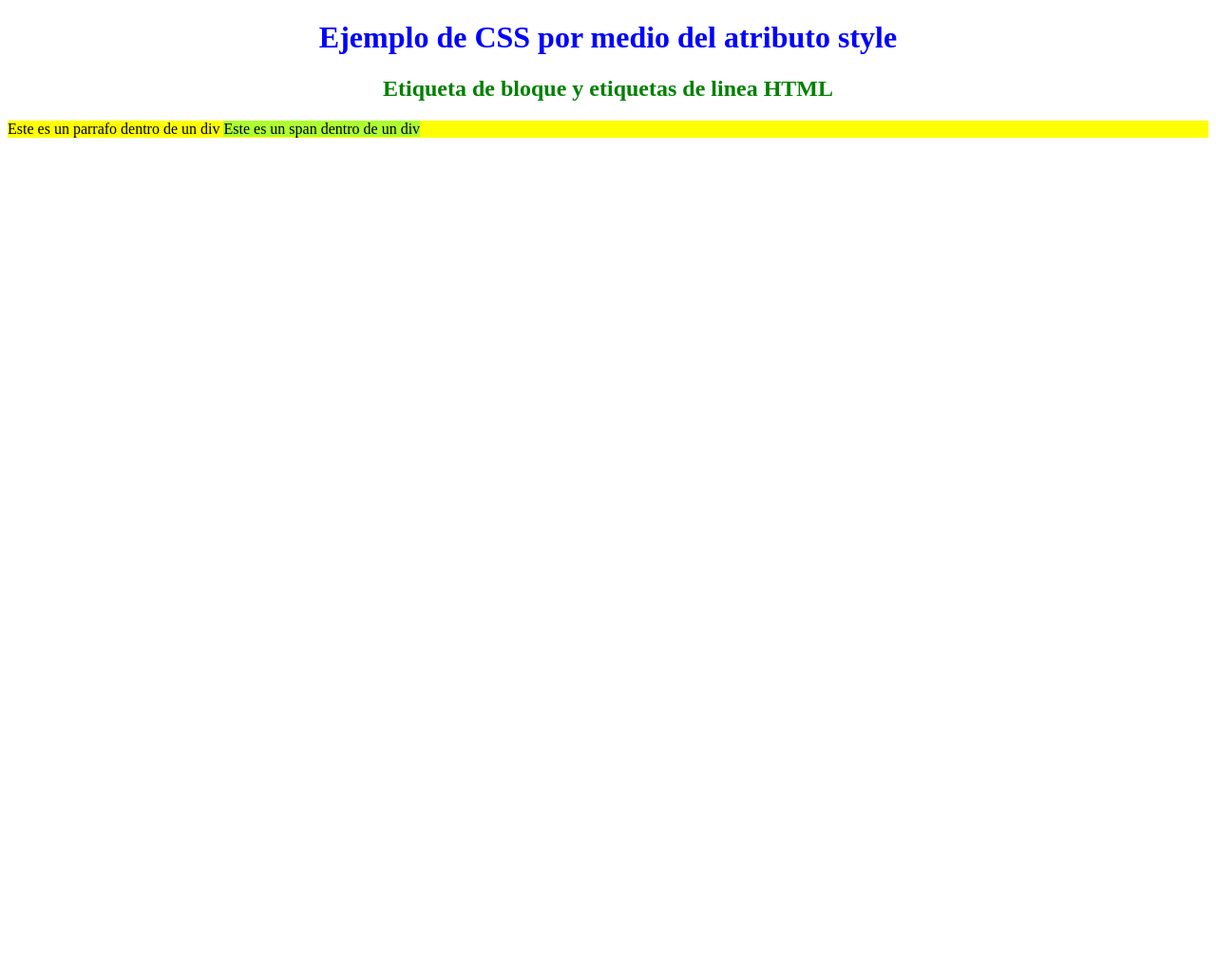
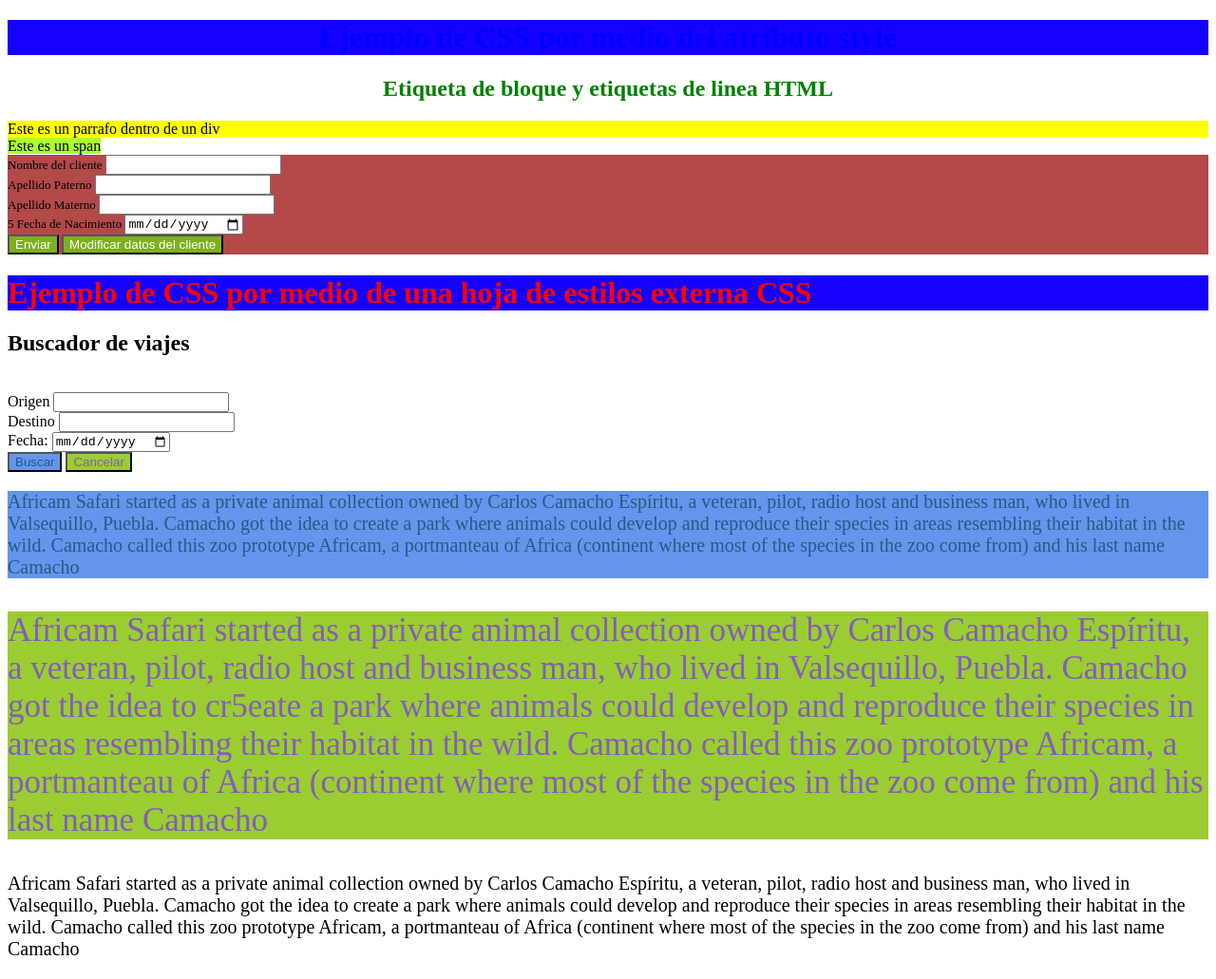
Before and after one commit to netnavi00/Clases-Frontend-fundamentals, a plain HTML site: page 02CSS/inde.html in a window 1280 px wide. Shown: the whole page at 95% size. Before the commit the page ends 800 px from the top, so only its background shows below. Drawn offline with Linux system fonts and the light colour scheme.

Commit message:
Ejercico clase 2 Frontend clases

```diff
--- /dev/null
+++ b/02CSS/css/style.css
@@ -0,0 +1,37 @@
+/*
+Regla CC consta de 2 partes:
+    Selector{
+        Declaración (son los aatributos que le damos a un elemento)
+        atributo: valor;
+    }
+*/
+
+h1{
+    color: rgb(255, 0, 0); /*Atributo color con valor blue*/
+    background-color: rgb(21, 0, 255); /*Atributo background-color con valor yellow*/
+}
+
+button{
+    background-color: rgba(85, 255, 0, 0.568);
+    color: rgb(255, 255, 255);
+}
+
+/* Otro tipo de selectores son las clases */
+
+.azul{
+    background-color: cornflowerblue;
+    color: rgb(35, 93, 130);
+}
+
+.verde{
+    background-color: yellowgreen;
+    color: rgb(132, 94, 186);
+}
+
+.text-20{
+    font-size: 20px;
+}
+
+.text-35{
+    font-size: 35px;
+}
--- a/02CSS/inde.html
+++ b/02CSS/inde.html
@@ -2,13 +2,86 @@
 <html>
     <header>
         <title>Ejemplo HTML y  CSS</title>
+        <link rel="stylesheet" href="css/style.css">
     </header>
     <body>
 
         <h1 style="color:blue; text-align:center;">Ejemplo de CSS por medio del atributo style</h1>
         <h2 style="color:green; text-align:center;">Etiqueta de bloque y etiquetas de linea HTML</h2>
-        <div style="background-color:yellow";>Este es un parrafo dentro de un div
-        <span style="background-color:greenyellow;"> Este es un span dentro de un div </span>
+        <div style="background-color:yellow";>Este es un parrafo dentro de un div </div>
+        <span style="background-color:greenyellow;"> Este es un span </span>
+
+        <div style="background-color:rgb(179, 73, 73);font-size: small;">
+            <label>Nombre del cliente</label>
+            <input type="text"></input>
+            <br>
+            <label>Apellido Paterno</label>
+            <input type="text"></input>
+            <br>
+            <label>Apellido Materno</label>
+            <input type="text"></input>
+            <br>5
+            <label>Fecha de Nacimiento</label>
+            <input type="date"></input>
+            <br>
+            <button type="button">Enviar</button>
+            <button type="button">Modificar datos del cliente</button>
+
         </div>
 
+        <h1>Ejemplo de CSS por medio de una hoja de estilos externa CSS</h1>
+
+        <div>
+            <h2> <label>Buscador de viajes</label> </h2>
+            <br>
+            <label>Origen</label>
+            <input type="text"></input>
+            <br>
+            <label>Destino</label>
+            <input type="text"></input>
+            <br>
+            <label>Fecha:</label>
+            <input type="date"></input>
+            <br>
+            <button class="azul">Buscar</button>
+            <button class="verde">Cancelar</button>
+
+        </div>
+
+        <p class="azul text-20"> Africam Safari started as a private animal collection
+                owned by Carlos Camacho Espíritu, a veteran, pilot,
+                radio host and business man, who lived in Valsequillo,
+                Puebla. Camacho got the idea to create a park where animals
+                could develop and reproduce their species in areas resembling
+                their habitat in the wild. Camacho called this zoo prototype
+                Africam, a portmanteau of Africa (continent where most of the
+                species in the zoo come from) and his last name Camacho
+        </p>
+
+        <p class="verde text-35">
+            Africam Safari started as a private animal collection
+                owned by Carlos Camacho Espíritu, a veteran, pilot,
+                radio host and business man, who lived in Valsequillo,
+                Puebla. Camacho got the idea to cr5eate a park where animals
+                could develop and reproduce their species in areas resembling
+                their habitat in the wild. Camacho called this zoo prototype
+                Africam, a portmanteau of Africa (continent where most of the
+                species in the zoo come from) and his last name Camacho
+
+        </p>
+
+        <p class="text-20">
+            Africam Safari started as a private animal collection
+                owned by Carlos Camacho Espíritu, a veteran, pilot,
+                radio host and business man, who lived in Valsequillo,
+                Puebla. Camacho got the idea to create a park where animals
+                could develop and reproduce their species in areas resembling
+                their habitat in the wild. Camacho called this zoo prototype
+                Africam, a portmanteau of Africa (continent where most of the
+                species in the zoo come from) and his last name Camacho
+
+        </p>
+
+    </body>
+
 </html>
```
Also changed, not shown: 02CSS/style.css (deleted).
